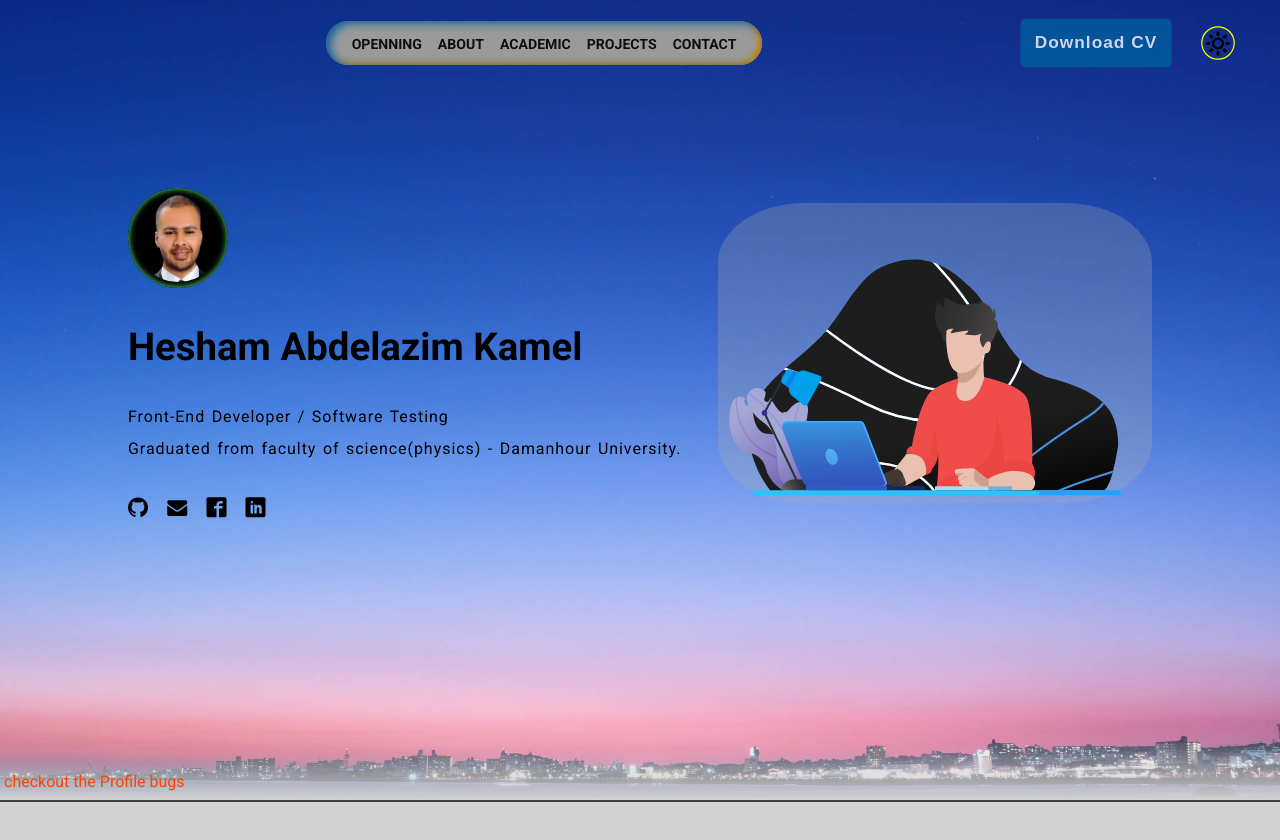
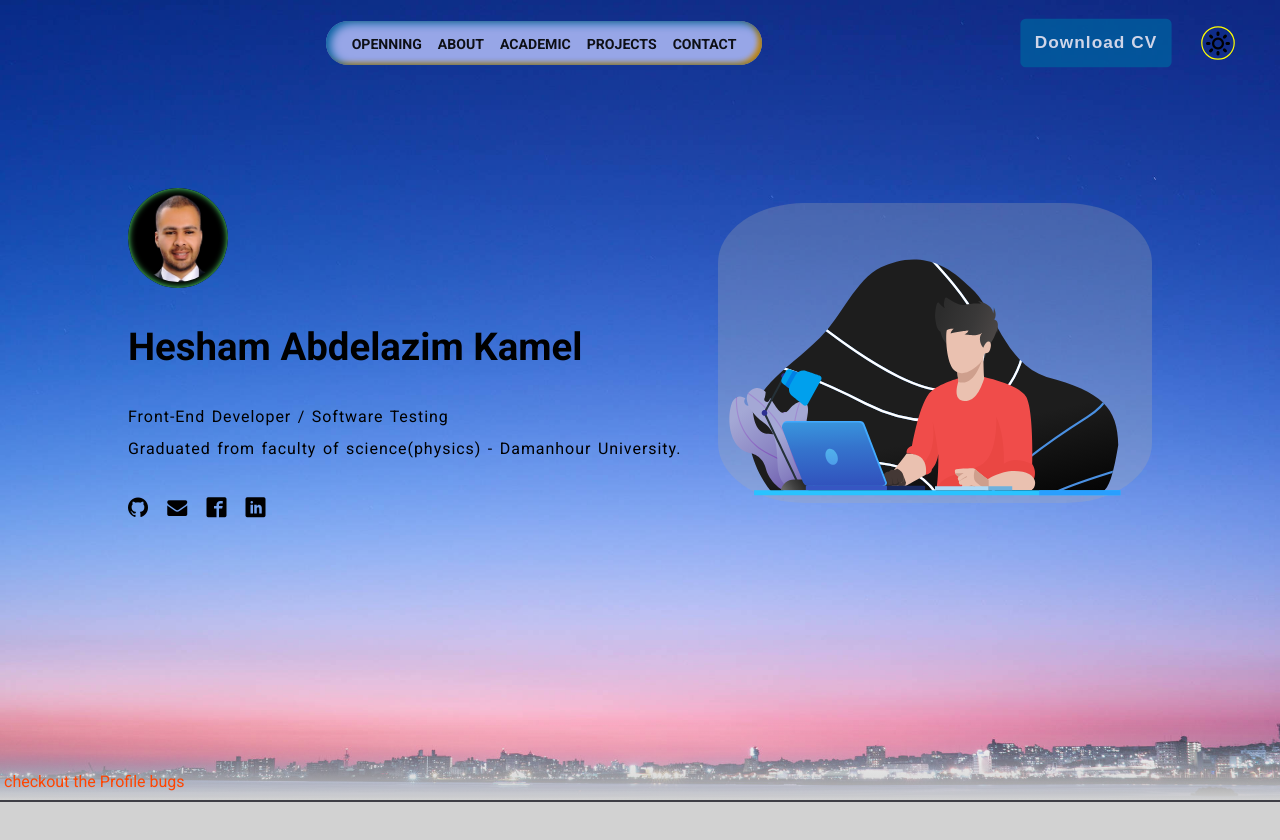
Before and after one commit to heshamabdelazim/Hesham-Portfolio, a React (Vite) app: page / in a window 1280 px wide. Shown: the top 840 px of the page. Built offline with nearby package versions, Linux system fonts and the light colour scheme.

Commit message:
fixing nav color to be obvous

```diff
--- a/index.html
+++ b/index.html
@@ -2,7 +2,7 @@
 <html lang="en">
   <head>
     <meta charset="UTF-8" />
-    <link rel="icon" href="/src/images/H image.jpg" />
+    <link rel="icon" href="/public/images/H image.jpg" />
     <meta name="viewport" content="width=device-width, initial-scale=1.0" />
     <title>Hesham Portfolio</title>
     <!-- icons from Icomoon Link is https://icomoon.io/app/#/select -->
--- a/src/index.css
+++ b/src/index.css
@@ -33,7 +33,7 @@ body{
 /* You just can put them all inside :root and only make .light but why I do .dark also?
 To make transition also from light to dark */
 .light{
-  --header:rgb(154 154 154);
+  --header:rgb(151 166 231);
   --primary: #d2d2d2;
   --secondary: #aeaab2;
   --title: black;
```
